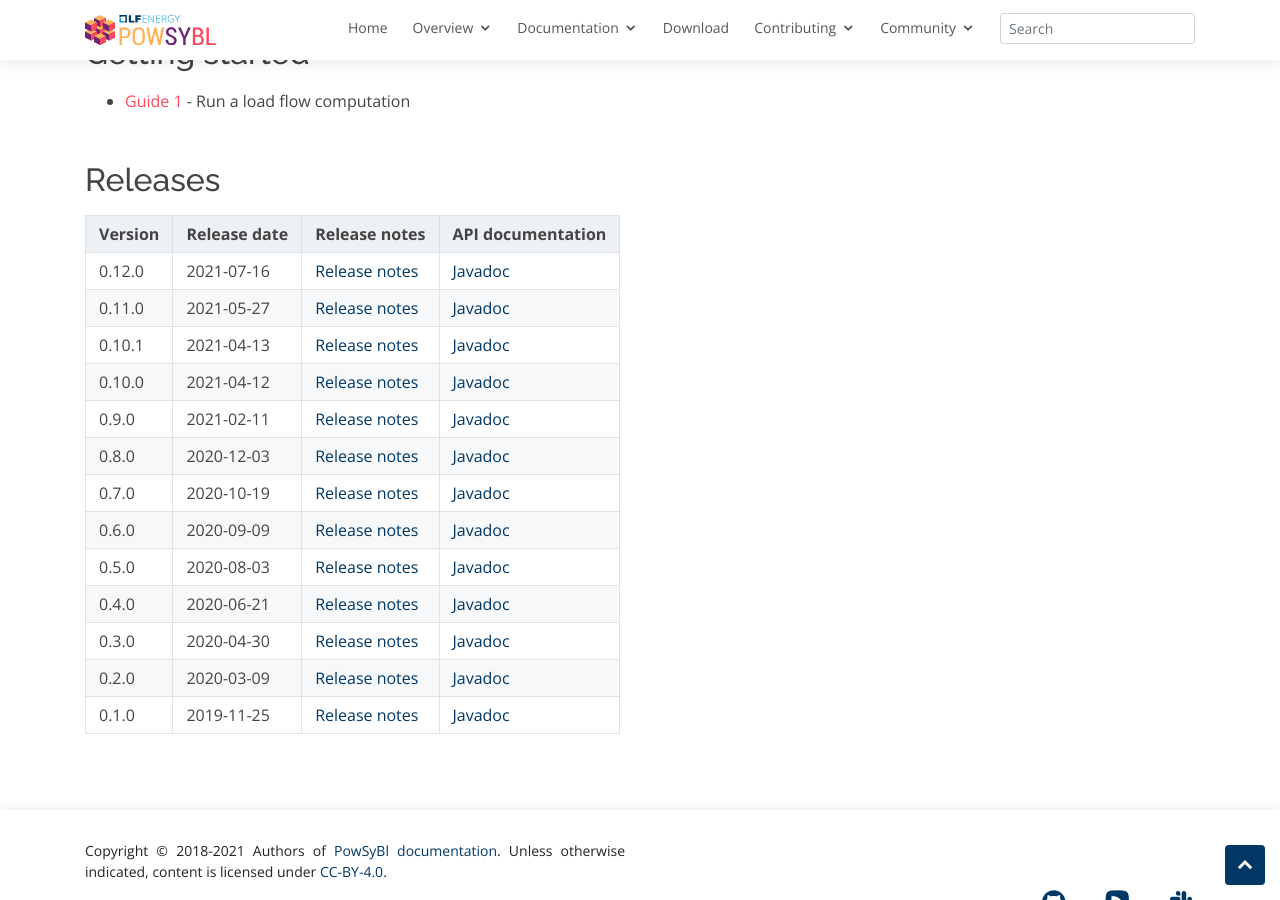
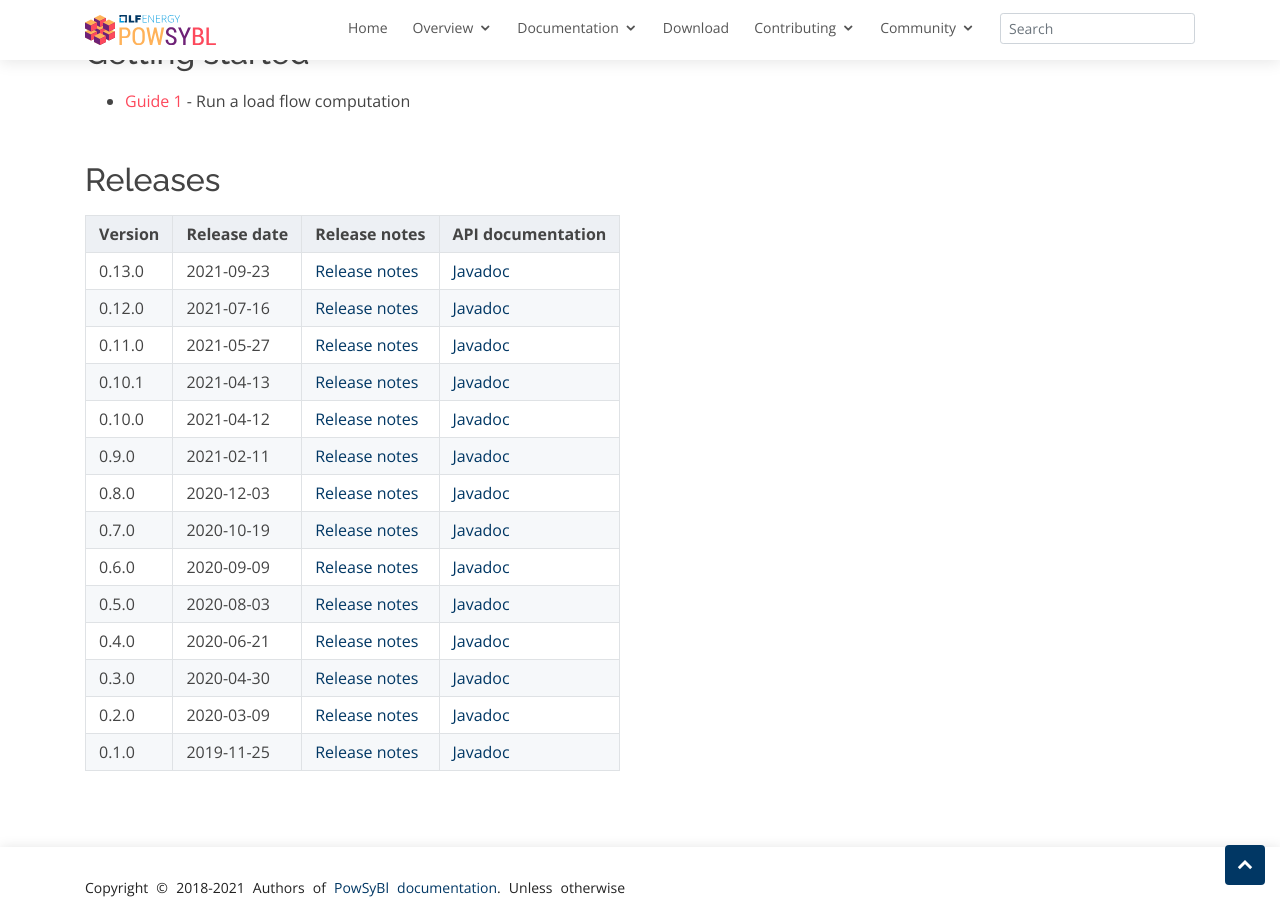
Before and after one commit to powsybl/powsybl.github.io, a Jekyll site: the page built from pages/documentation/developer/repositories/powsybl-open-loadflow.md, in a window 1280 px wide and 900 px high, scrolled down 480 px. Built offline with Jekyll 4.4.1, drawn with Linux system fonts in a browser that asks for light colours; our own code applies the rules of GitHub Pages for plain Markdown files.

Commit message:
powsybl-open-loadflow table update
Signed-off-by: Florian Dupuy <florian.dupuy@rte-france.com>

```diff
--- a/pages/documentation/developer/repositories/powsybl-open-loadflow.md
+++ b/pages/documentation/developer/repositories/powsybl-open-loadflow.md
@@ -18,6 +18,7 @@
 
 | Version | Release date | Release notes | API documentation |
 | ------- | ------------ | ------------- | ----------------- |
+| 0.13.0 | 2021-09-23 | [Release notes](https://github.com/powsybl/powsybl-open-loadflow/releases/tag/v0.13.0) | [Javadoc](https://javadoc.io/doc/com.powsybl/powsybl-open-loadflow/0.13.0/index.html) |
 | 0.12.0 | 2021-07-16 | [Release notes](https://github.com/powsybl/powsybl-open-loadflow/releases/tag/v0.12.0) | [Javadoc](https://javadoc.io/doc/com.powsybl/powsybl-open-loadflow/0.12.0/index.html) |
 | 0.11.0 | 2021-05-27 | [Release notes](https://github.com/powsybl/powsybl-open-loadflow/releases/tag/v0.11.0) | [Javadoc](https://javadoc.io/doc/com.powsybl/powsybl-open-loadflow/0.11.0/index.html) |
 | 0.10.1 | 2021-04-13 | [Release notes](https://github.com/powsybl/powsybl-open-loadflow/releases/tag/v0.10.1) | [Javadoc](https://javadoc.io/doc/com.powsybl/powsybl-open-loadflow/0.10.1/index.html) |
```
